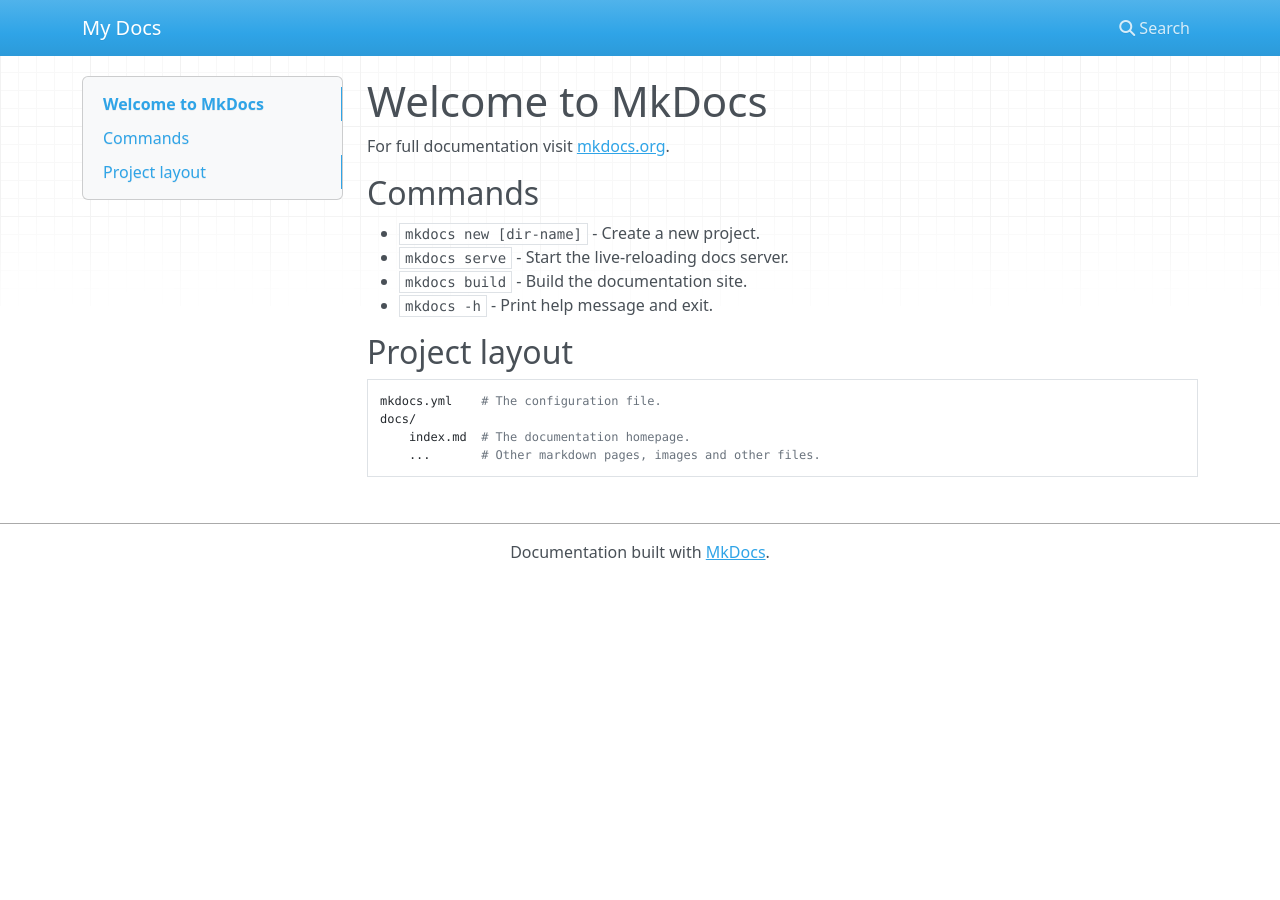
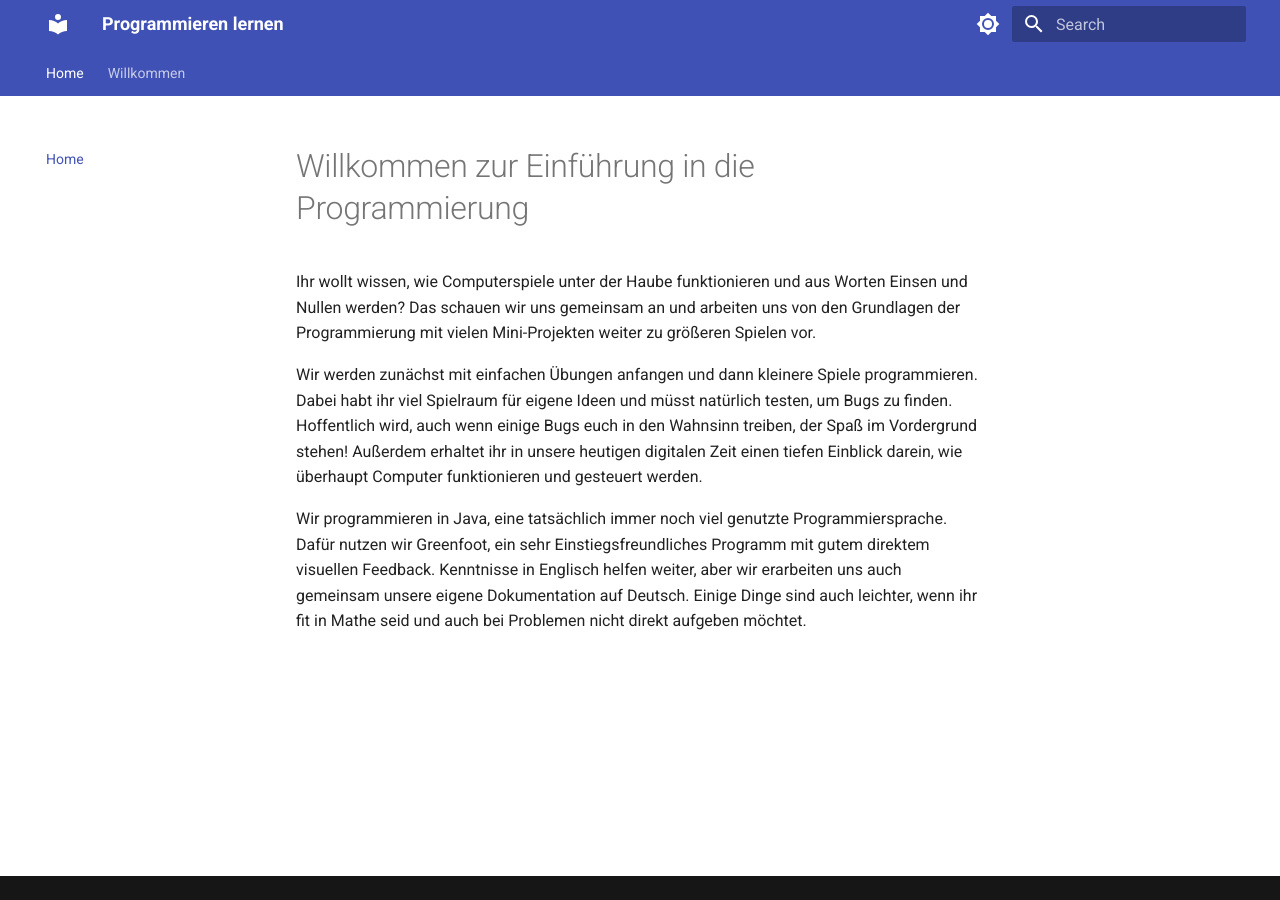
Before and after one commit to Darius-IX/programmieren, an MkDocs documentation site: the page built from docs/index.md, in a window 1280 px wide. Built offline with MkDocs 1.6.1 and Material for MkDocs 9.7.7, drawn with Linux system fonts in a browser that asks for light colours; nearby versions of some CDN libraries.

Commit message:
Gitignore, motivation, who am I, darkmode, search, setup

```diff
--- a/docs/index.md
+++ b/docs/index.md
@@ -1,17 +1,7 @@
-# Welcome to MkDocs
+# Willkommen zur Einführung in die Programmierung
 
-For full documentation visit [mkdocs.org](https://www.mkdocs.org).
+Ihr wollt wissen, wie Computerspiele unter der Haube funktionieren und aus Worten Einsen und Nullen werden? Das schauen wir uns gemeinsam an und arbeiten uns von den Grundlagen der Programmierung mit vielen Mini-Projekten weiter zu größeren Spielen vor.
 
-## Commands
+Wir werden zunächst mit einfachen Übungen anfangen und dann kleinere Spiele programmieren. Dabei habt ihr viel Spielraum für eigene Ideen und müsst natürlich testen, um Bugs zu finden. Hoffentlich wird, auch wenn einige Bugs euch in den Wahnsinn treiben, der Spaß im Vordergrund stehen! Außerdem erhaltet ihr in unsere heutigen digitalen Zeit einen tiefen Einblick darein, wie überhaupt Computer funktionieren und gesteuert werden.
 
-* `mkdocs new [dir-name]` - Create a new project.
-* `mkdocs serve` - Start the live-reloading docs server.
-* `mkdocs build` - Build the documentation site.
-* `mkdocs -h` - Print help message and exit.
-
-## Project layout
-
-    mkdocs.yml    # The configuration file.
-    docs/
-        index.md  # The documentation homepage.
-        ...       # Other markdown pages, images and other files.
+Wir programmieren in Java, eine tatsächlich immer noch viel genutzte Programmiersprache. Dafür nutzen wir Greenfoot, ein sehr Einstiegsfreundliches Programm mit gutem direktem visuellen Feedback. Kenntnisse in Englisch helfen weiter, aber wir erarbeiten uns auch gemeinsam unsere eigene Dokumentation auf Deutsch. Einige Dinge sind auch leichter, wenn ihr fit in Mathe seid und auch bei Problemen nicht direkt aufgeben möchtet.
--- a/mkdocs.yml
+++ b/mkdocs.yml
@@ -1 +1,32 @@
-site_name: My Docs
+site_name: Programmieren lernen
+site_url: https://darius-ix.github.io/programmieren/
+
+extra:
+  generator: false
+
+theme:
+  name: material
+  palette:
+    - media: "(prefers-color-scheme: light)"
+      scheme: default
+      toggle:
+        icon: material/brightness-7
+        name: Switch to dark mode
+    - media: "(prefers-color-scheme: dark)"
+      scheme: slate
+      toggle:
+        icon: material/brightness-4
+        name: Switch to light mode
+  features:
+    - navigation.expand
+    - navigation.sections
+    - navigation.tabs
+    - navigation.top
+    - search.highlight
+    - content.code.copy
+
+nav:
+  - Home: index.md
+  - Willkommen:
+    - Wer bin ich?: willkommen/wer-bin-ich.md
+    - Motivation: willkommen/motivation.md
```
Also changed, not shown: docs/willkommen/motivation.md (added, +28 -0 lines), docs/willkommen/wer-bin-ich.md (added, +9 -0 lines), docs/assets/java-usage-2020-to-2022.png (added), 1 other file.
